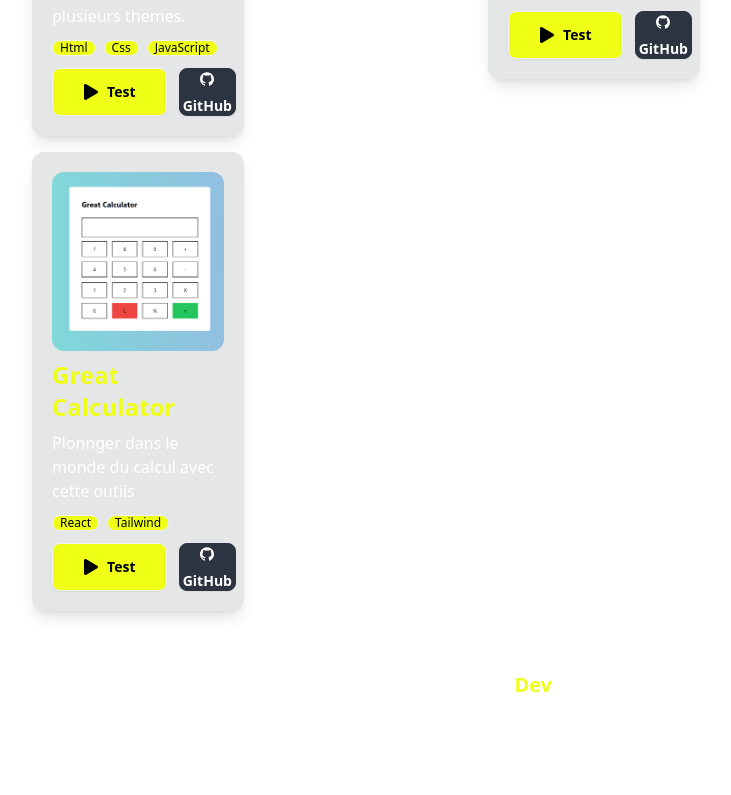
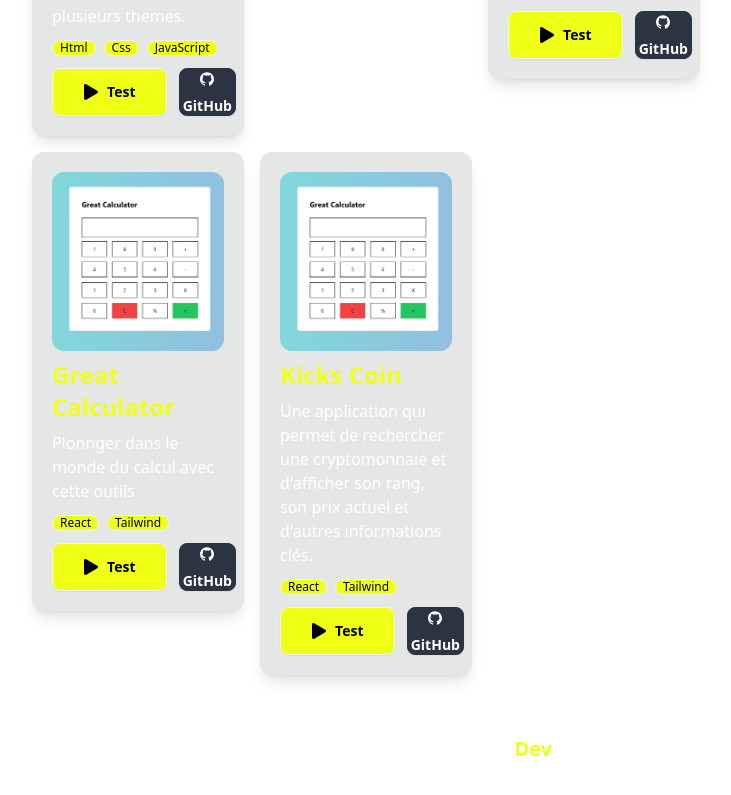
Before and after one commit to inouss24-dev/My-Portfolio, a React (Vite) app: page / in a window 1280 px wide. Shown: the part 2921-3716 px from the top of the page, without its empty margins (160-891 px from the left). Before the commit the page ends 3688 px from the top, so only its background shows below. Built offline with nearby package versions, Linux system fonts and the light colour scheme.

Commit message:
add kicks coin project

```diff
--- a/src/components/Project.jsx
+++ b/src/components/Project.jsx
@@ -3,6 +3,7 @@ import TodoList from "../../public/Todo List.png";
 import WeatherApp from "../../public/Weather App.png";
 import MyPortfolio from "../../public/Portfolio.png";
 import Calculator from "../../public/Calculator-react.png";
+import KicksCoin from "../../public/Calculator-react.png";
 import { FaPlay } from "react-icons/fa";
 import { AiFillGithub } from "react-icons/ai";
 
@@ -53,6 +54,15 @@ const project = [
     image: Calculator,
     demo: "https://calculator-react-theta-one.vercel.app/",
     gitHub: "https://github.com/inouss24-dev/calculator-react",
+    technologies: ["React", "Tailwind"],
+  },
+  {
+    id: 6,
+    title: "Kicks Coin",
+    description: "Une application qui permet de rechercher une cryptomonnaie et d'afficher son rang, son prix actuel et d'autres informations clés.",
+    image: KicksCoin,
+    demo: "https://kicks-coin.vercel.app/",
+    gitHub: "https://github.com/inouss24-dev/kicks-coin",
     technologies: ["React", "Tailwind"],
   },
 ];
```
Also changed, not shown: public/Kicks Coin.png (added).
